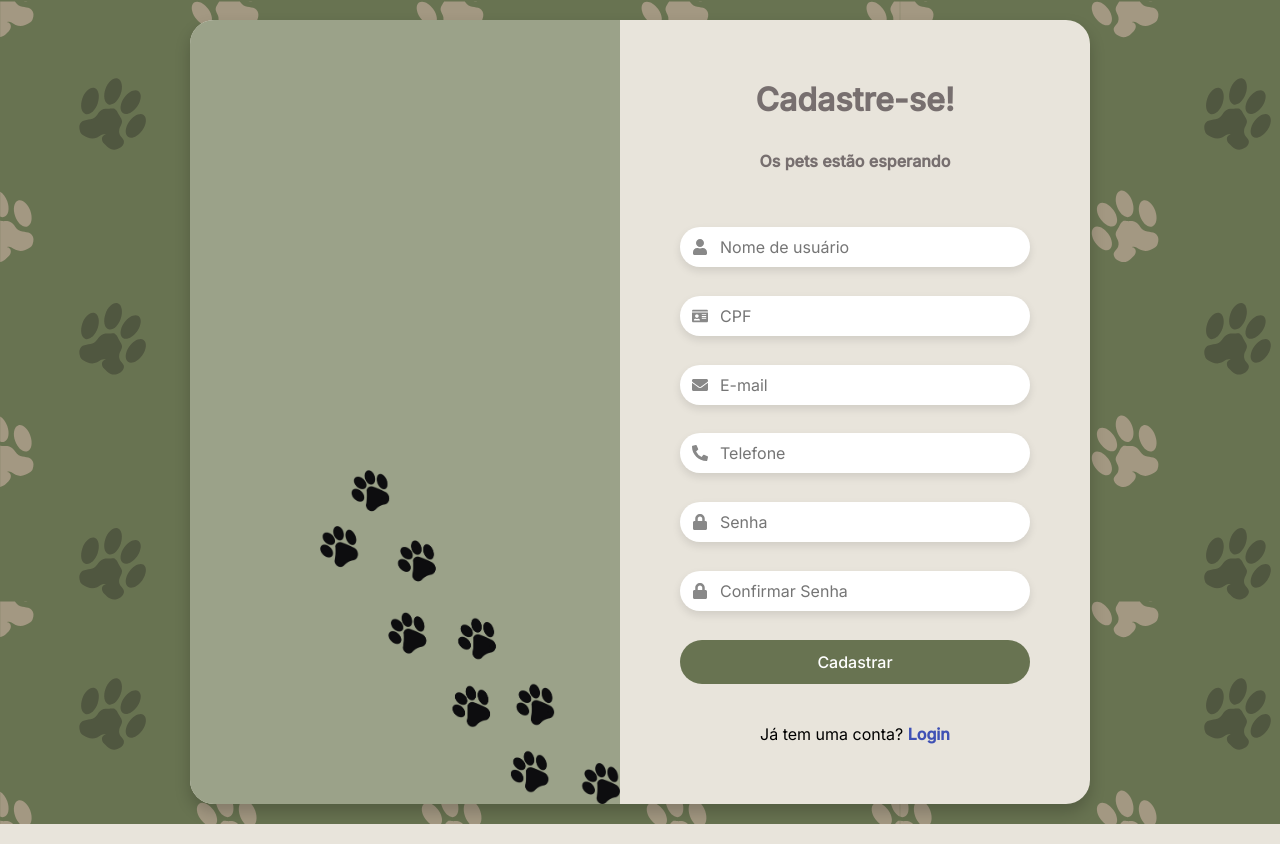
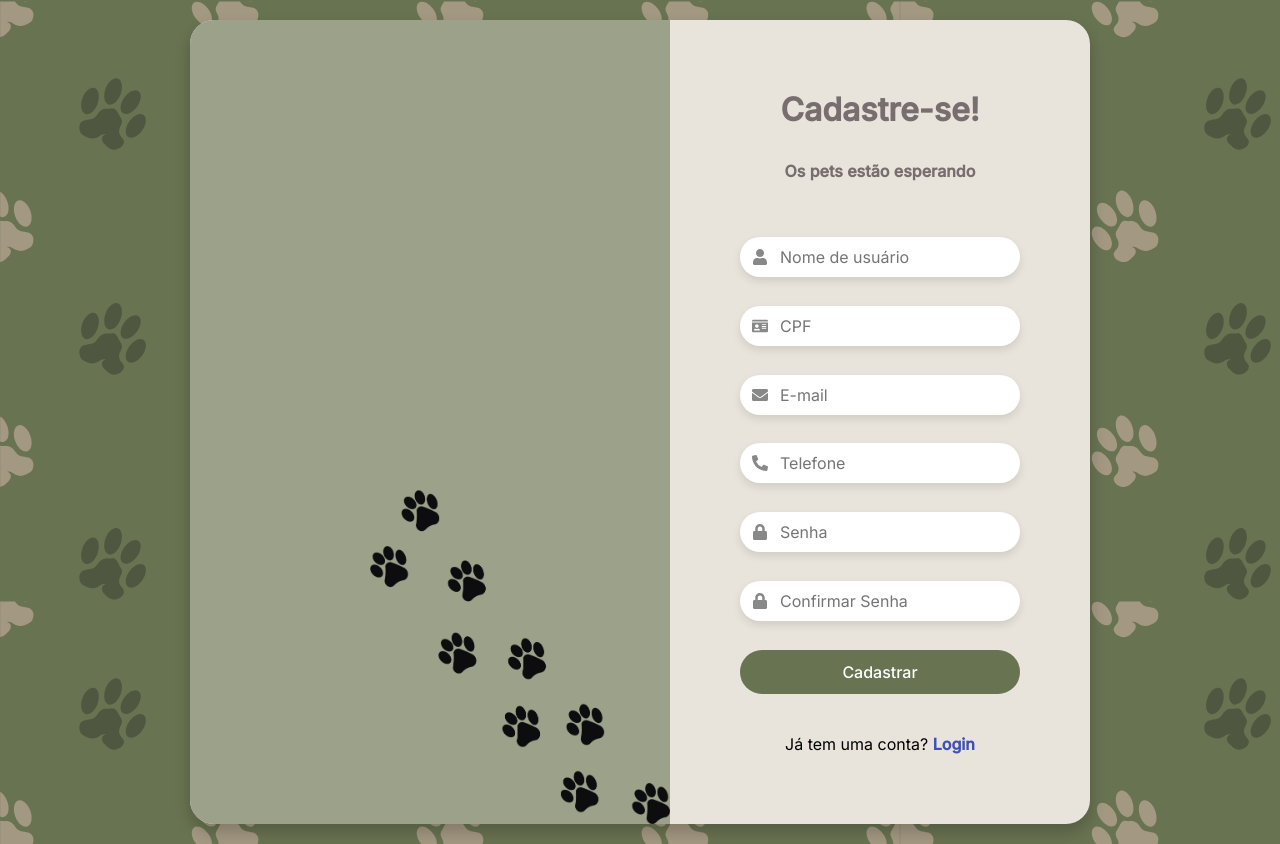
Before and after one commit to saracristinas/Sistema-de-adocao, a React (Vite) app: page /cadastro in a window 1280 px wide. Built offline with nearby package versions, Linux system fonts and the light colour scheme; a web font is replaced by a local one.

Commit message:
Ajustando tela de cadastro

```diff
--- a/src/Components/Cadastro/Cadastro.css
+++ b/src/Components/Cadastro/Cadastro.css
@@ -51,6 +51,15 @@ html {
 }
 
 /* ===== FORMULÁRIO ===== */
+
+.cadastro-form-container {
+  flex: 1;
+  padding: 10px;
+  display: flex;
+  flex-direction: column;
+  justify-content: center;
+}
+
 form {
   flex: 1;
   display: flex;
--- a/src/Components/Cadastro/Cadastro.jsx
+++ b/src/Components/Cadastro/Cadastro.jsx
@@ -106,6 +106,7 @@ const Cadastro = () => {
           <img src={patinhas} alt="Imagem de pets" className="pet-image" />
         </div>
 
+        <div className="cadastro-form-container">
           <form onSubmit={handleSubmit}>
             <h1>Cadastre-se!</h1>
             <h3>Os pets estão esperando</h3>
@@ -184,6 +185,7 @@ const Cadastro = () => {
           </form>
         </div>
       </div>
+    </div>
   );
 };
 
```
Lines whose indentation alone changed are shown as unchanged.
